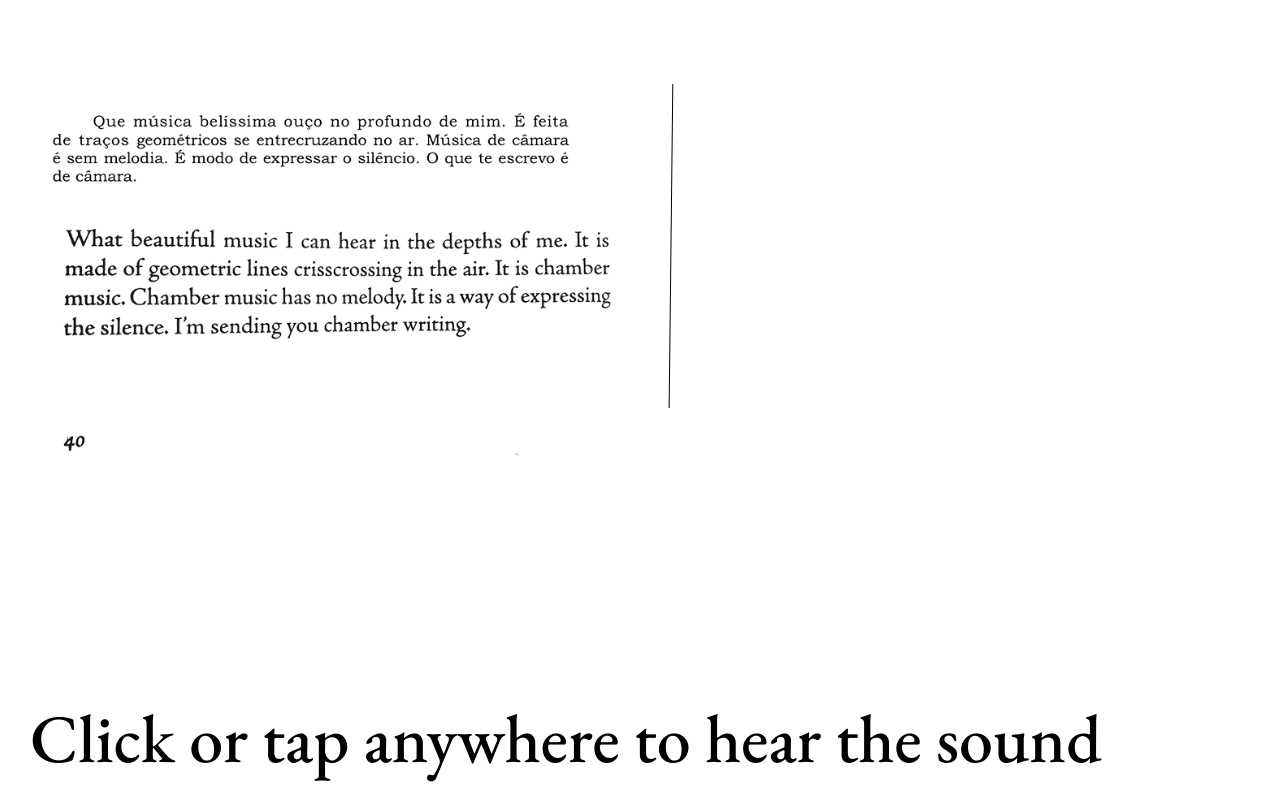
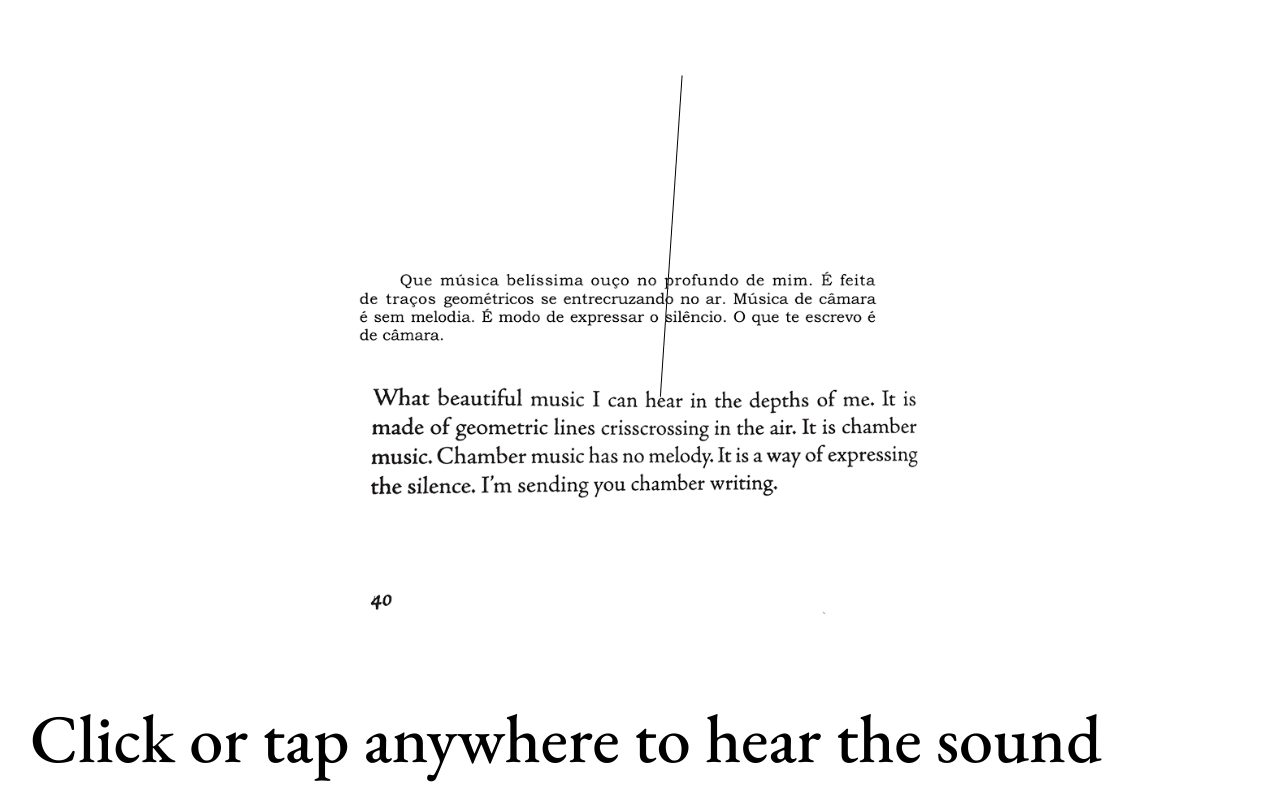
Before and after one commit to leodomingo/interesting-lines, a SvelteKit app: page / in a window 1280 px wide. Built offline with nearby package versions, Linux system fonts and the light colour scheme.

Commit message:
call it a fixer upper

```diff
--- a/src/components/canvas/Key.svelte
+++ b/src/components/canvas/Key.svelte
@@ -7,6 +7,7 @@
 	export let note;
 	export let canPlay;
 	export let volumeCap;
+
 
 	let hasPlayed = false;
 	let time = 0;
@@ -47,7 +48,7 @@
 					audioCtrl.pause();
 				}
 			}
-		},200);
+		},tickInterval);
 	};
 	const resetAudio = () => {
 		if (audioCtrl.currentTime > 7.5) {
@@ -61,6 +62,7 @@
 		//   audioCtrl.volume = 0;
 		audioCtrl.addEventListener('timeupdate', resetAudio);
 		isMobile = checkIsMobile();
+
 		if (isMobile) {
 			audioCtrl.volume = 0.8;
 			tickInterval = 200;
--- a/src/components/canvas/Line.js
+++ b/src/components/canvas/Line.js
@@ -41,7 +41,7 @@
 export const notes = ['F', 'C2', 'C1', 'D', 'G', 'C3', 'E', 'B', 'A'];
 
 const ballOptions = {
-	restitution: 1,
+	restitution: 0.8,
 	friction: 0,
 	frictionAir: 0,
 	frictionStatic: 0,
@@ -74,7 +74,7 @@
 	let randomWidth =
 		width < 500
 			? getIntervalNumber(innerWidth / 4,( innerWidth) / 2)
-			: getIntervalNumber(innerWidth / 4, (innerWidth *3 )/ 4);
+			: getIntervalNumber(innerWidth / 4, (innerWidth  )/ 2);
 	let lineWidth = randomWidth < 450 ? randomWidth : 450;
 
 	const spawnPositionX = getIntervalNumber(width / 5, (width / 5) * 4);
--- a/src/components/canvas/Piano.svelte
+++ b/src/components/canvas/Piano.svelte
@@ -10,6 +10,7 @@
 
 	const notes = ['C1', 'D', 'E', 'F', 'G', 'A', 'B', 'C2', 'C3'];
     const volumes = [0,0,0,0,0,0,0,0,0];
+	let keys = []
 
 	let activeKeys = [];
 
@@ -34,7 +35,7 @@
 
 <div class="piano-container">
 	{#each notes as note, i}
-		<Key note={i} key={note} bind:volume={volumes[i]}  active={activeKeys.includes(note)} {canPlay} volumeCap={volumeCap} />
+		<Key note={i} key={note} bind:ctr={keys} bind:volume={volumes[i]}  active={activeKeys.includes(note)} {canPlay} volumeCap={volumeCap} />
 
         <div class="volume-marker" style="right: {15 * i}px; ">
             <div style="height:{(volumes[i]) * 100}%" >
--- a/src/components/canvas/index.svelte
+++ b/src/components/canvas/index.svelte
@@ -295,7 +295,10 @@
 	}
 	img {
 		max-width: 650px;
-		/* position: absolute; */
+		position: absolute;
+		top:50%;
+		left: 50%;
+		transform: translate(-50%,-50%);
 		z-index: 5;
 	}
 	@media (max-width: 550px) {
```
